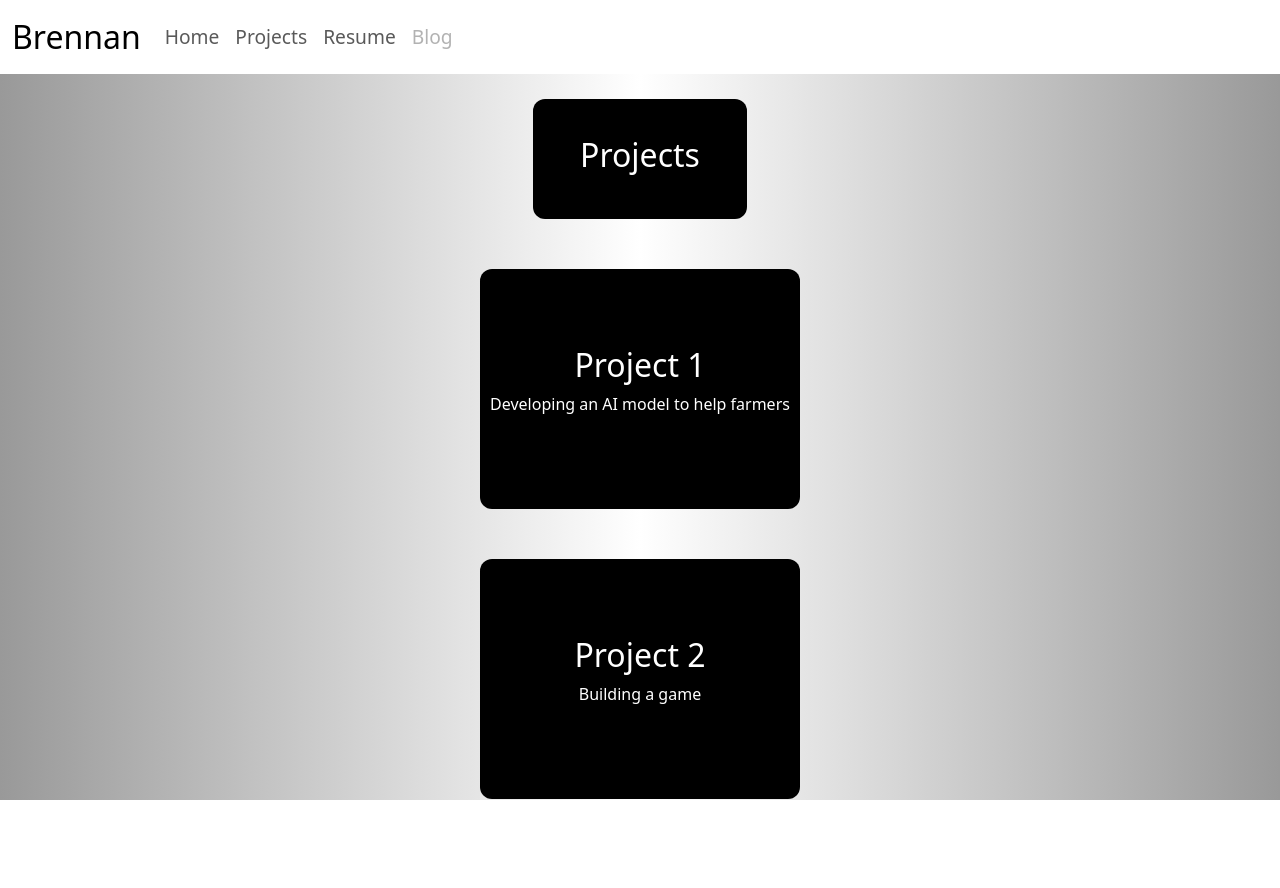
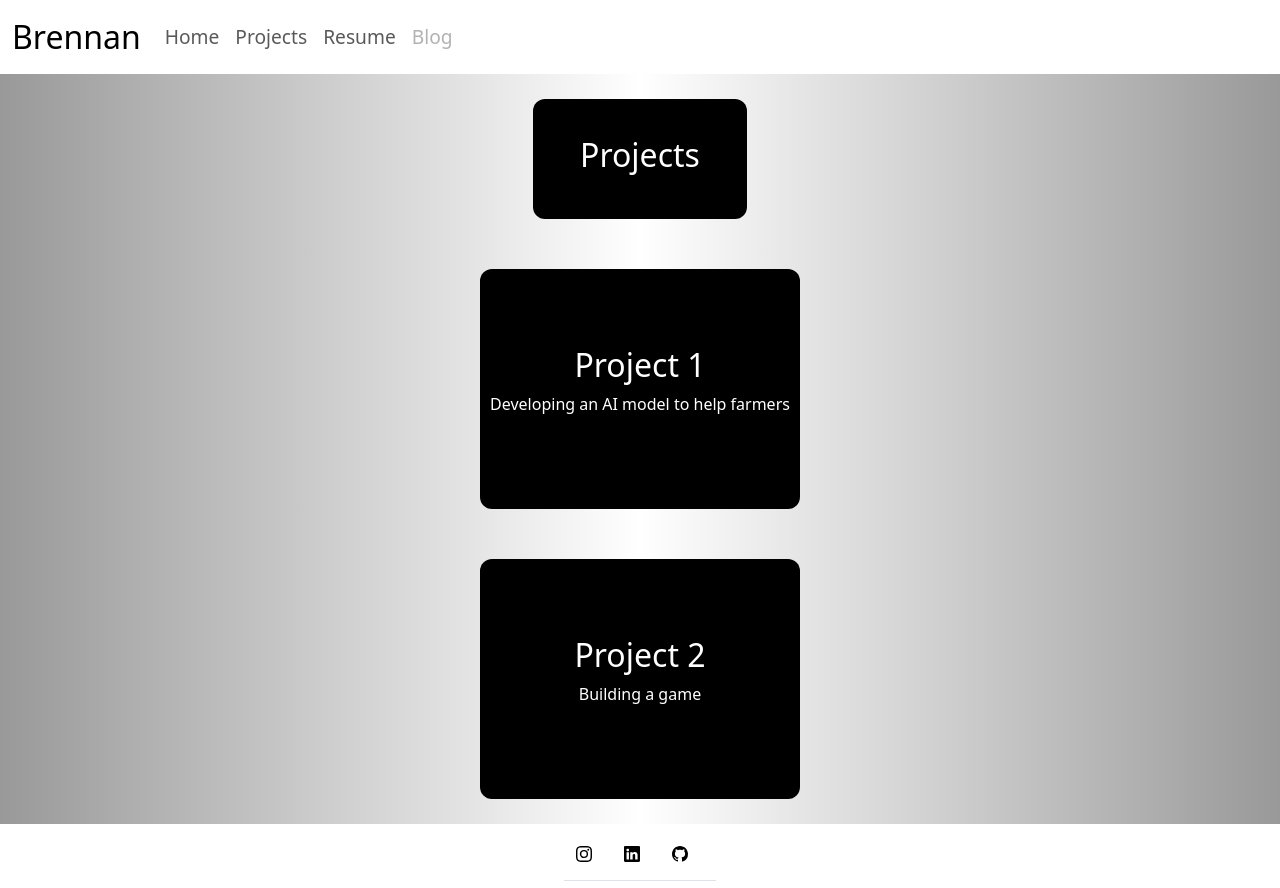
Before and after one commit to bhorvy/PersonalWebsite, a React (Create React App) app: page /projects in a window 1280 px wide. Before the commit the page ends 800 px from the top, so only its background shows below. Built offline with nearby package versions, Linux system fonts and the light colour scheme.

Commit message:
undo ios changes

```diff
--- a/src/App.css
+++ b/src/App.css
@@ -4,21 +4,6 @@
   min-height: 100vh;
   display: flex;
   flex-direction: column;
-}
-
-html, body, #root {
-margin: 0;
-padding: 0;
-width: 100%;
-height: 100%;
-overflow-x: hidden;
-}
-
-main.gradient-bg {
-width: 100%;
-background-repeat: no-repeat;
-background-position: center;
-background-size: cover;
 }
 
 footer {
```
